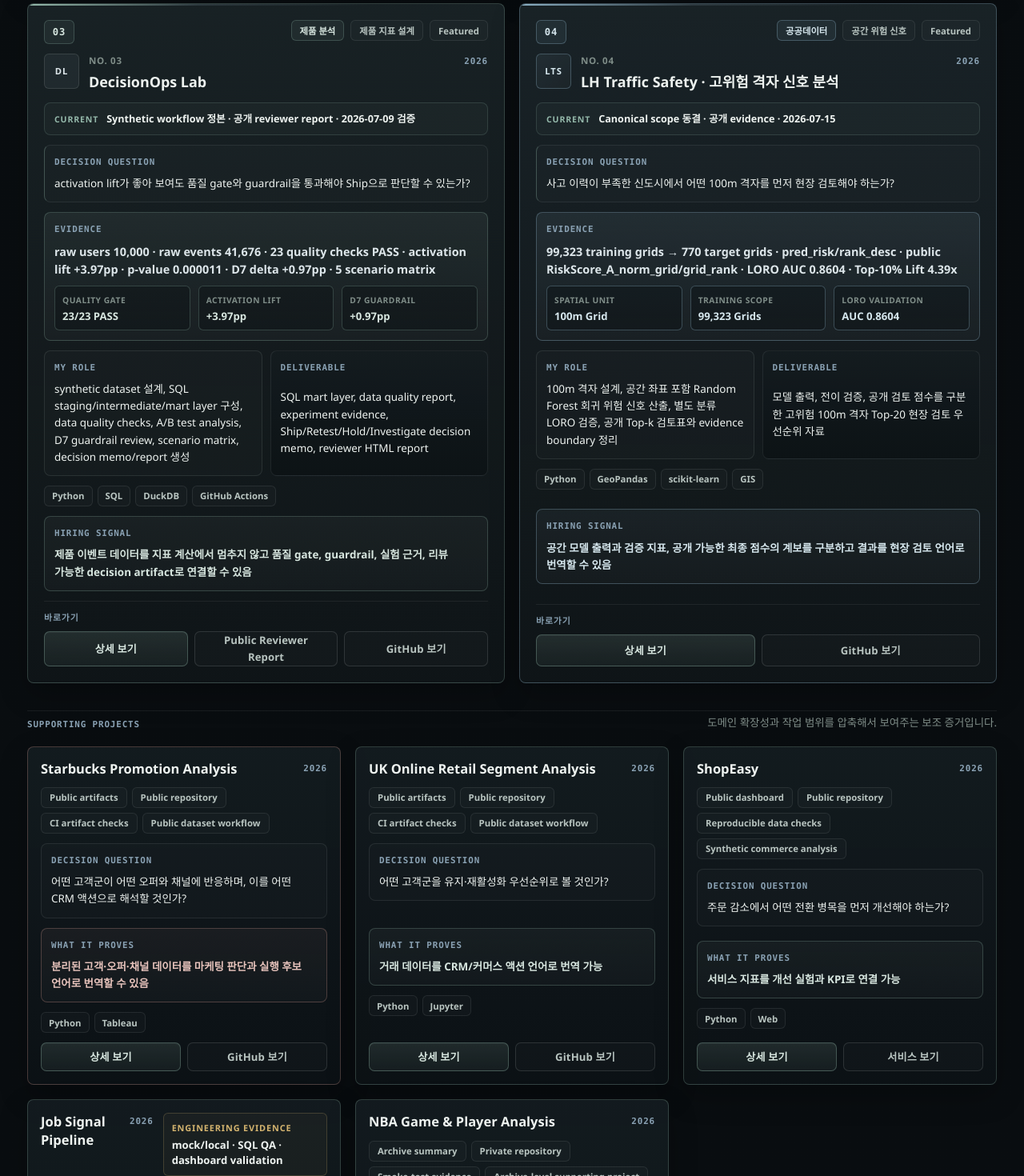
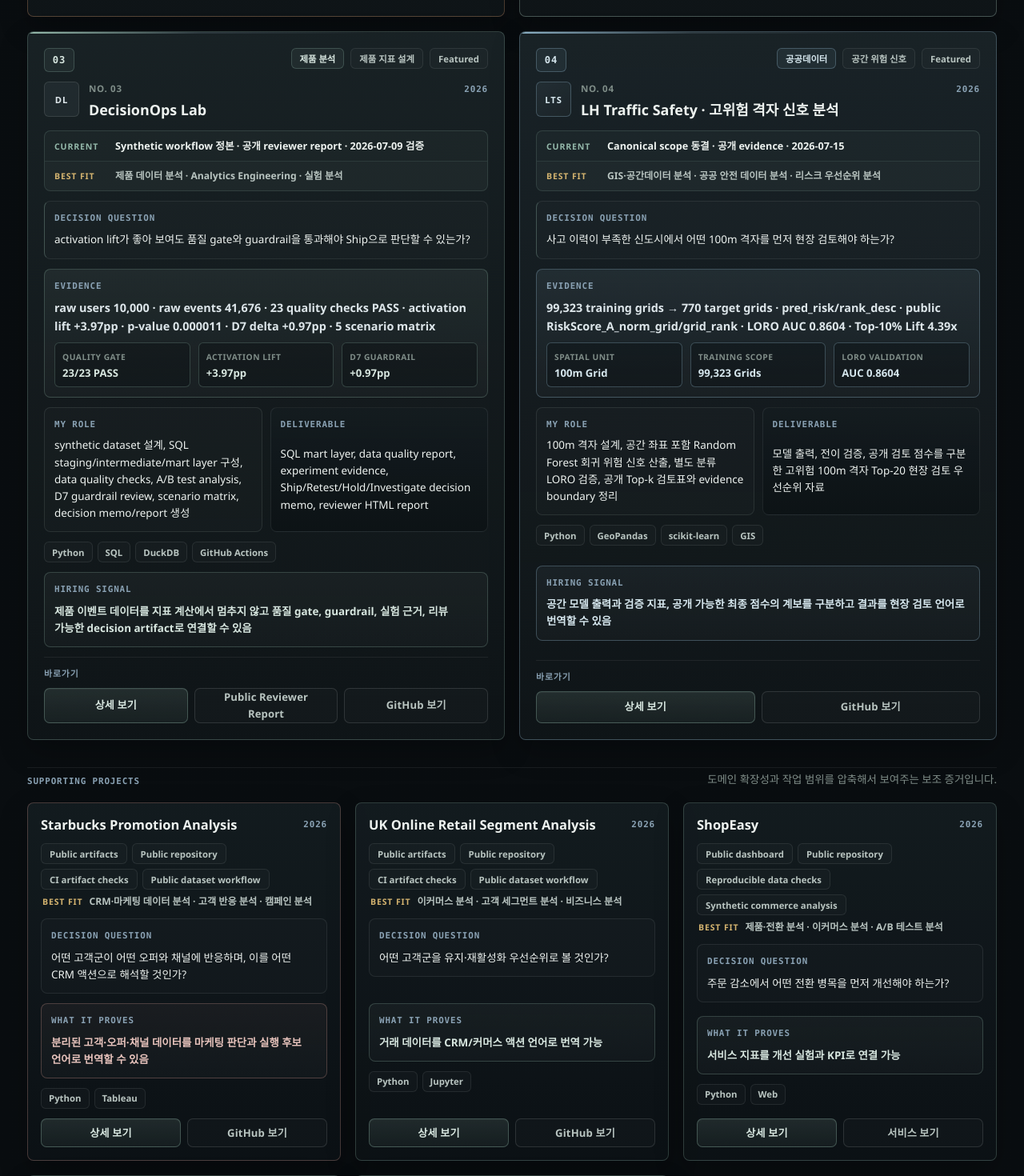
Before and after one commit to dffxonnb-cyber/signal-archive, a Next.js app: page /projects in a window 1280 px wide. Shown: the part 2780-4250 px from the top of the page at 80% size. Built offline with nearby package versions, Linux system fonts and the light colour scheme.

Commit message:
feat: connect every project to best-fit roles
* feat: map projects to best-fit roles

* feat: show role fit on featured status strips

* style: keep current and role fit readable

* feat: show role fit on supporting project cards

* style: add compact role fit line to status groups

```diff
--- a/components/project-current-status.module.css
+++ b/components/project-current-status.module.css
@@ -1,16 +1,27 @@
-.status {
+.group {
   display: grid;
-  grid-template-columns: auto minmax(0, 1fr);
-  gap: 10px;
-  align-items: baseline;
-  padding: 10px 12px;
+  gap: 0;
   border: 1px solid rgba(148, 184, 170, 0.18);
   border-radius: 8px;
   background: rgba(148, 184, 170, 0.045);
+  overflow: hidden;
 }
 
-.label {
-  color: var(--accent-signal);
+.row {
+  display: grid;
+  grid-template-columns: 66px minmax(0, 1fr);
+  gap: 10px;
+  align-items: baseline;
+  padding: 9px 12px;
+}
+
+.roleRow {
+  border-top: 1px solid rgba(148, 184, 170, 0.12);
+  background: rgba(255, 255, 255, 0.012);
+}
+
+.label,
+.roleLabel {
   font-size: 0.66rem;
   font-weight: 800;
   letter-spacing: 0.08em;
@@ -18,14 +29,32 @@
   white-space: nowrap;
 }
 
+.label {
+  color: var(--accent-signal);
+}
+
+.roleLabel {
+  color: var(--accent-warm);
+}
+
+.value,
+.roleValue {
+  min-width: 0;
+  line-height: 1.5;
+  word-break: keep-all;
+  overflow-wrap: anywhere;
+}
+
 .value {
-  min-width: 0;
   color: var(--text-primary);
   font-size: 0.79rem;
   font-weight: 650;
-  line-height: 1.5;
-  word-break: keep-all;
-  overflow-wrap: anywhere;
+}
+
+.roleValue {
+  color: var(--text-secondary);
+  font-size: 0.76rem;
+  font-weight: 600;
 }
 
 .home {
@@ -37,9 +66,9 @@
 }
 
 @media (max-width: 640px) {
-  .status {
+  .row {
     grid-template-columns: 1fr;
-    gap: 5px;
+    gap: 4px;
   }
 
   .home {
--- a/components/project-current-status.tsx
+++ b/components/project-current-status.tsx
@@ -1,4 +1,7 @@
-import { getProjectCurrentStatusLine } from "@/content/project-public-status";
+import {
+  getProjectBestFitRoleLine,
+  getProjectCurrentStatusLine,
+} from "@/content/project-public-status";
 
 import styles from "./project-current-status.module.css";
 
@@ -13,11 +16,17 @@ export function ProjectCurrentStatus({
 }: ProjectCurrentStatusProps) {
   return (
     <div
-      className={`${styles.status} ${styles[variant]}`}
-      aria-label="현재 프로젝트 상태"
+      className={`${styles.group} ${styles[variant]}`}
+      aria-label="현재 프로젝트 상태와 추천 직무"
     >
-      <span className={styles.label}>Current</span>
-      <span className={styles.value}>{getProjectCurrentStatusLine(slug)}</span>
+      <div className={styles.row}>
+        <span className={styles.label}>Current</span>
+        <span className={styles.value}>{getProjectCurrentStatusLine(slug)}</span>
+      </div>
+      <div className={`${styles.row} ${styles.roleRow}`}>
+        <span className={styles.roleLabel}>Best fit</span>
+        <span className={styles.roleValue}>{getProjectBestFitRoleLine(slug)}</span>
+      </div>
     </div>
   );
 }
--- /dev/null
+++ b/components/project-public-status-chips.module.css
@@ -0,0 +1,50 @@
+.group {
+  display: grid;
+  gap: 8px;
+}
+
+.roles {
+  display: grid;
+  grid-template-columns: auto minmax(0, 1fr);
+  gap: 8px;
+  align-items: baseline;
+  padding: 0 2px;
+}
+
+.label {
+  color: var(--accent-warm);
+  font-size: 0.66rem;
+  font-weight: 800;
+  letter-spacing: 0.08em;
+  text-transform: uppercase;
+  white-space: nowrap;
+}
+
+.value {
+  min-width: 0;
+  color: var(--text-secondary);
+  font-size: 0.76rem;
+  font-weight: 600;
+  line-height: 1.5;
+  word-break: keep-all;
+  overflow-wrap: anywhere;
+}
+
+.home {
+  margin-inline: 16px;
+}
+
+.project {
+  margin-top: -2px;
+}
+
+@media (max-width: 640px) {
+  .roles {
+    grid-template-columns: 1fr;
+    gap: 4px;
+  }
+
+  .home {
+    margin-inline: 14px;
+  }
+}
--- a/components/project-public-status-chips.tsx
+++ b/components/project-public-status-chips.tsx
@@ -1,4 +1,9 @@
-import { getProjectPublicStatusChips } from "@/content/project-public-status";
+import {
+  getProjectBestFitRoleLine,
+  getProjectPublicStatusChips,
+} from "@/content/project-public-status";
+
+import styles from "./project-public-status-chips.module.css";
 
 type ProjectPublicStatusChipsProps = {
   slug: string;
@@ -12,9 +17,11 @@ export function ProjectPublicStatusChips({
   limit = 4,
 }: ProjectPublicStatusChipsProps) {
   const chips = getProjectPublicStatusChips(slug).slice(0, limit);
+  const roleLine = getProjectBestFitRoleLine(slug);
 
-  if (variant === "home") {
   return (
+    <div className={styles.group}>
+      {variant === "home" ? (
         <div className="home-project-card__tags" aria-label="public and verification status">
           {chips.map((item) => (
             <span className="home-project-card__tag" key={item}>
@@ -22,10 +29,7 @@ export function ProjectPublicStatusChips({
             </span>
           ))}
         </div>
-    );
-  }
-
-  return (
+      ) : (
         <div className="project-card__tools" aria-label="public and verification status">
           {chips.map((item) => (
             <span className="chip chip--status" key={item}>
@@ -33,5 +37,12 @@ export function ProjectPublicStatusChips({
             </span>
           ))}
         </div>
+      )}
+
+      <div className={`${styles.roles} ${styles[variant]}`} aria-label="추천 직무">
+        <span className={styles.label}>Best fit</span>
+        <span className={styles.value}>{roleLine}</span>
+      </div>
+    </div>
   );
 }
--- a/content/project-public-status.ts
+++ b/content/project-public-status.ts
@@ -5,6 +5,7 @@ export type ProjectPublicStatus = {
   verifiedAt?: string;
   scope: string;
   currentLine?: string;
+  bestFitRoles: string[];
 };
 
 const projectPublicStatusBySlug: Record<string, ProjectPublicStatus> = {
@@ -15,6 +16,7 @@ const projectPublicStatusBySlug: Record<string, ProjectPublicStatus> = {
     verifiedAt: "2026-07-13",
     scope: "Frozen flagship",
     currentLine: "V2 공식 flagship · 공개 서비스 · 2026-07-13 검증",
+    bestFitRoles: ["공간데이터 분석", "비즈니스 분석", "데이터 기반 서비스 기획"],
   },
   "shelter-signal": {
     access: "Live service",
@@ -23,6 +25,7 @@ const projectPublicStatusBySlug: Record<string, ProjectPublicStatus> = {
     verifiedAt: "2026-06-12 09:30 KST",
     scope: "Live API · alert delivery not in scope",
     currentLine: "Live API 운영 흐름 검증 · 2026-06-12 · 실제 알림 발송 제외",
+    bestFitRoles: ["공공데이터 분석", "데이터 서비스 운영", "API 기반 제품 분석"],
   },
   "decisionops-lab": {
     access: "Public reviewer report",
@@ -31,6 +34,7 @@ const projectPublicStatusBySlug: Record<string, ProjectPublicStatus> = {
     verifiedAt: "2026-07-09",
     scope: "Synthetic workflow",
     currentLine: "Synthetic workflow 정본 · 공개 reviewer report · 2026-07-09 검증",
+    bestFitRoles: ["제품 데이터 분석", "Analytics Engineering", "실험 분석"],
   },
   "lh-traffic-safety-analysis": {
     access: "Public evidence",
@@ -39,36 +43,42 @@ const projectPublicStatusBySlug: Record<string, ProjectPublicStatus> = {
     verifiedAt: "2026-07-15",
     scope: "Field-review signal",
     currentLine: "Canonical scope 동결 · 공개 evidence · 2026-07-15",
+    bestFitRoles: ["GIS·공간데이터 분석", "공공 안전 데이터 분석", "리스크 우선순위 분석"],
   },
   "starbucks-promotion-analysis": {
     access: "Public artifacts",
     repository: "Public repository",
     verification: "CI artifact checks",
     scope: "Public dataset workflow",
+    bestFitRoles: ["CRM·마케팅 데이터 분석", "고객 반응 분석", "캠페인 분석"],
   },
   "uk-online-retail-segment-analysis": {
     access: "Public artifacts",
     repository: "Public repository",
     verification: "CI artifact checks",
     scope: "Public dataset workflow",
+    bestFitRoles: ["이커머스 분석", "고객 세그먼트 분석", "비즈니스 분석"],
   },
   shopeasy: {
     access: "Public dashboard",
     repository: "Public repository",
     verification: "Reproducible data checks",
     scope: "Synthetic commerce analysis",
+    bestFitRoles: ["제품·전환 분석", "이커머스 분석", "A/B 테스트 분석"],
   },
   "job-signal-pipeline": {
     access: "Portfolio summary",
     repository: "Private repository",
     verification: "Local validation",
     scope: "Mock / local only",
+    bestFitRoles: ["SQL 데이터 분석", "데이터 파이프라인", "데이터 운영"],
   },
   "nba-game-player-analysis": {
     access: "Archive summary",
     repository: "Private repository",
     verification: "Smoke-test evidence",
     scope: "Archive-level supporting project",
+    bestFitRoles: ["데이터 분석", "스포츠 데이터 분석", "예측 모델링"],
   },
 };
 
@@ -77,6 +87,7 @@ const fallbackStatus: ProjectPublicStatus = {
   repository: "Private repository",
   verification: "Evidence documented",
   scope: "Supporting project",
+  bestFitRoles: ["데이터 분석"],
 };
 
 export function getProjectPublicStatus(slug: string): ProjectPublicStatus {
@@ -97,6 +108,14 @@ export function getProjectCurrentStatusLine(slug: string): string {
       .filter(Boolean)
       .join(" · ")
   );
+}
+
+export function getProjectBestFitRoles(slug: string): string[] {
+  return getProjectPublicStatus(slug).bestFitRoles;
+}
+
+export function getProjectBestFitRoleLine(slug: string): string {
+  return getProjectBestFitRoles(slug).join(" · ");
 }
 
 export function getProjectPublicStatusChips(slug: string): string[] {
@@ -124,5 +143,6 @@ export function getProjectPublicStatusEvidence(slug: string) {
         : status.verification,
     },
     { label: "범위 상태", value: status.scope },
+    { label: "추천 직무", value: status.bestFitRoles.join(" · ") },
   ];
 }
```
Lines whose indentation alone changed are shown as unchanged.
